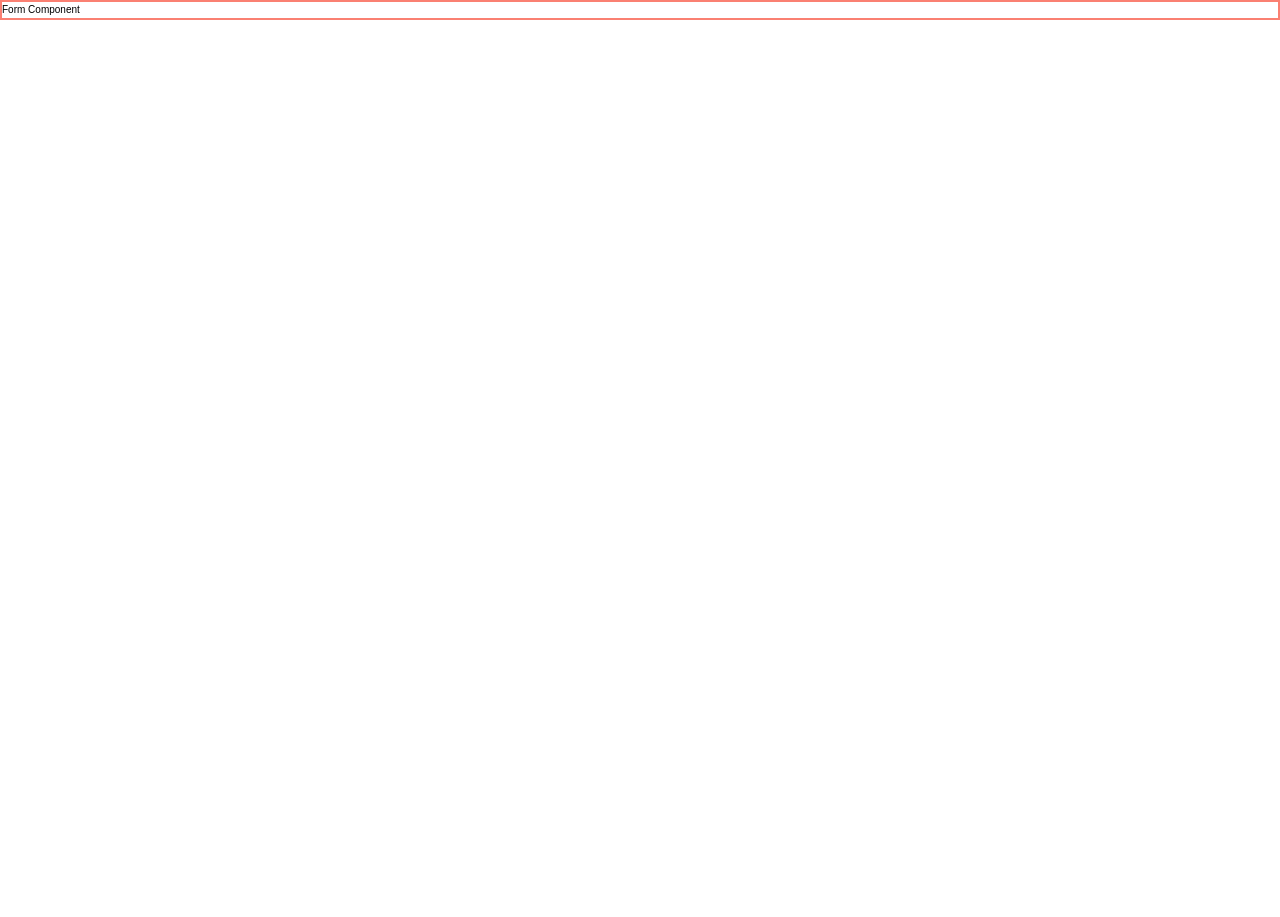
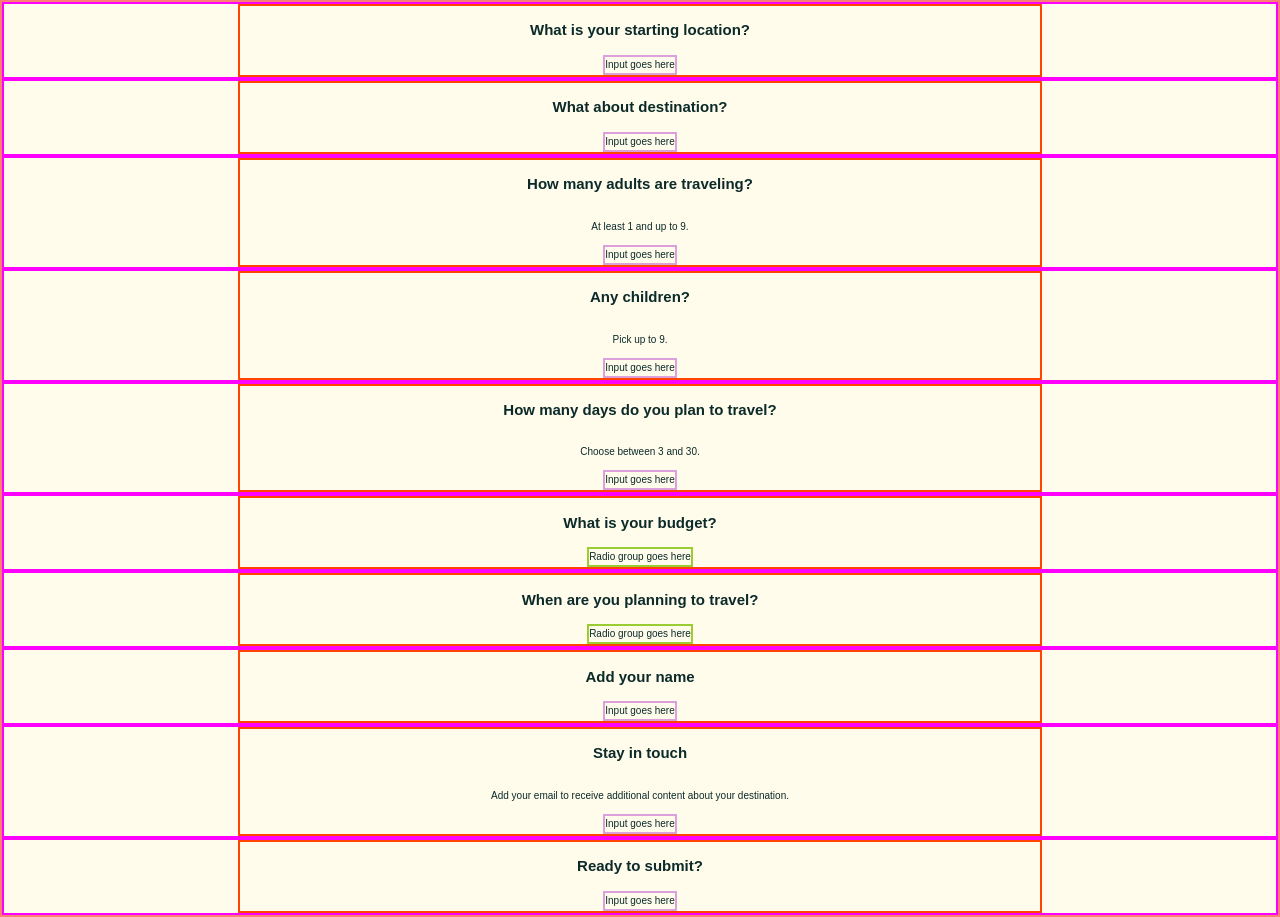
Before and after one commit to Knopkaivy/travel-estimator-quiz, a React (Create React App) app: page / in a window 1280 px wide. Before the commit the page ends 800 px from the top, so only its background shows below. Built offline with nearby package versions, Linux system fonts and the light colour scheme.

Commit message:
add FormField, Input and RadioGroup components

```diff
--- a/src/components/Form.jsx
+++ b/src/components/Form.jsx
@@ -1,8 +1,13 @@
 import React from 'react';
+import FormField from './FormField';
+import { formFields } from '../formFields';
 import '../styles/Form.css';
 
 const Form = () => {
-  return <div className="Form">Form Component</div>;
+  const formFieldsList = formFields.map((field, i) => {
+    return <FormField key={i} field={field} />;
+  });
+  return <div className="Form">{formFieldsList}</div>;
 };
 
 export default Form;
--- /dev/null
+++ b/src/components/FormField.jsx
@@ -0,0 +1,23 @@
+import React from 'react';
+import '../styles/FormField.css';
+import Input from './Input';
+import RadioGroup from './RadioGroup';
+
+const FormField = ({ field }) => {
+  const { name, header, detail, input } = field;
+  return (
+    <div className="FormField">
+      <div className="FormField__contentContainer">
+        <h2>{header}</h2>
+        {detail && <p>{detail}</p>}
+        {input.type === 'radio' ? (
+          <RadioGroup input={input} />
+        ) : (
+          <Input input={input} />
+        )}
+      </div>
+    </div>
+  );
+};
+
+export default FormField;
--- /dev/null
+++ b/src/components/Input.jsx
@@ -0,0 +1,9 @@
+import React from 'react';
+import '../styles/Input.css';
+
+const Input = ({ input }) => {
+  const { type, min, max, minLength, maxLength } = input;
+  return <div className="Input">Input goes here</div>;
+};
+
+export default Input;
--- /dev/null
+++ b/src/components/RadioGroup.jsx
@@ -0,0 +1,8 @@
+import React from 'react';
+import '../styles/RadioGroup.css';
+
+const RadioGroup = ({ input }) => {
+  return <div className="RadioGroup">Radio group goes here</div>;
+};
+
+export default RadioGroup;
--- /dev/null
+++ b/src/styles/FormField.css
@@ -0,0 +1,18 @@
+.FormField {
+  border: 2px solid fuchsia;
+  display: flex;
+  justify-content: center;
+  align-items: center;
+}
+.FormField__contentContainer {
+  border: 2px solid orangered;
+  width: 100%;
+  max-width: 80rem;
+  display: flex;
+  flex-direction: column;
+  justify-content: center;
+  align-items: center;
+}
+.FormField__inputContainer {
+  display: flex;
+}
--- /dev/null
+++ b/src/styles/Input.css
@@ -0,0 +1,4 @@
+.Input {
+  border: 2px solid plum;
+  display: flex;
+}
--- /dev/null
+++ b/src/styles/RadioGroup.css
@@ -0,0 +1,3 @@
+.RadioGroup {
+  border: 2px solid yellowgreen;
+}
--- a/src/styles/global.css
+++ b/src/styles/global.css
@@ -1,5 +1,6 @@
 :root {
-  /* vars */
+  --color-font-primary: #0b2a29;
+  --color-bg-primary: #fffcec;
 }
 ::-webkit-scrollbar {
   display: none;
@@ -17,4 +18,6 @@ html {
 body {
   font-family: sans-serif;
   line-height: 1.6;
+  color: var(--color-font-primary);
+  background-color: var(--color-bg-primary);
 }
```
